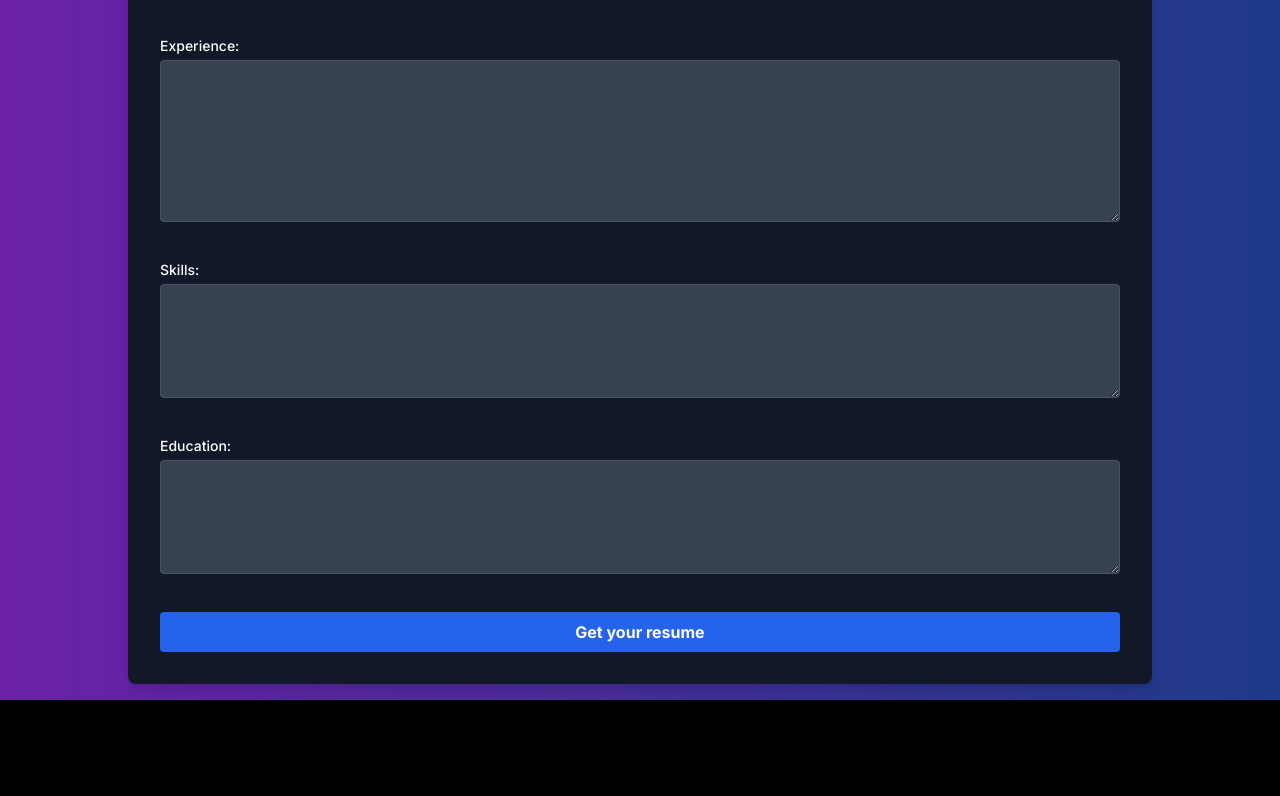
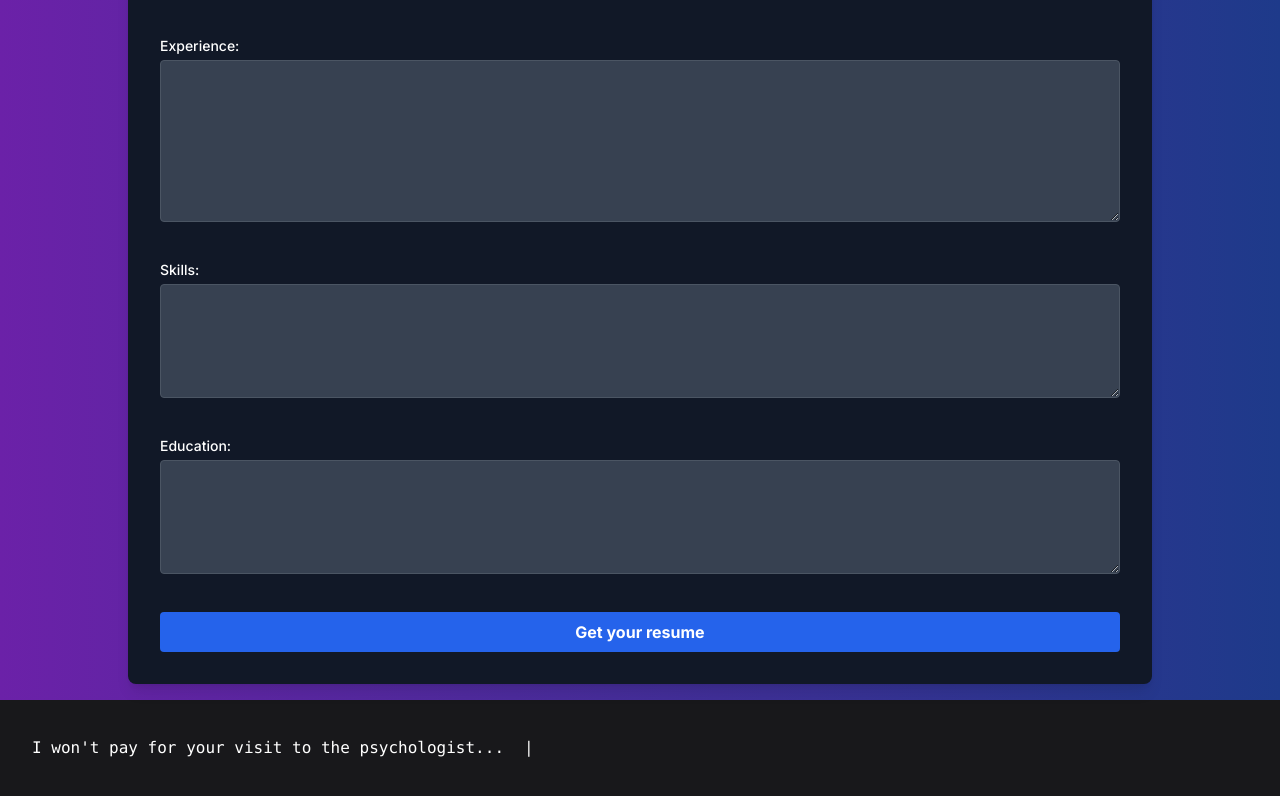
Before and after one commit to Zoha2400/portfolio, a Next.js app: page /resume in a window 1280 px wide. Shown: the part 664-1460 px from the top of the page. Before the commit the page ends 1364 px from the top, so only its background shows below. Built offline with nearby package versions, Linux system fonts and the light colour scheme.

Commit message:
Animated Footer

```diff
--- a/src/app/layout.tsx
+++ b/src/app/layout.tsx
@@ -2,6 +2,7 @@ import type { Metadata } from "next";
 import { Inter } from "next/font/google";
 import "./globals.css";
 import Drag from "@/components/ui/Drag";
+import Footer from "@/components/ui/Footer";
 
 const inter = Inter({ subsets: ["latin"] });
 
@@ -21,6 +22,7 @@ export default function RootLayout({
         <Drag />
 
         {children}
+        <Footer />
       </body>
     </html>
   );
--- a/src/app/resume/page.tsx
+++ b/src/app/resume/page.tsx
@@ -13,7 +13,7 @@ export default function Page() {
     phone: "",
   });
 
-  const handleChange = (e) => {
+  const handleChange = (e: Object) => {
     const { name, value } = e.target;
     setFormData({
       ...formData,
--- /dev/null
+++ b/src/components/ui/Footer.tsx
@@ -0,0 +1,27 @@
+"use client";
+import Typed from "typed.js";
+
+import { useEffect, useRef } from "react";
+
+function Footer() {
+  const el = useRef(null);
+
+  useEffect((): void => {
+    const options = {
+      strings: ["I won't pay for your visit to the psychologist..."],
+      typeSpeed: 50, // Скорость печати (мс)
+    };
+    const typed = new Typed(el.current, options);
+
+    return () => {
+      typed.destroy();
+    };
+  }, []);
+  return (
+    <div className="w-full h-24 bg-zinc-900 font-mono pl-8 pr-8 flex items-center gap-5 text-white">
+      <span ref={el} />
+    </div>
+  );
+}
+
+export default Footer;
```
